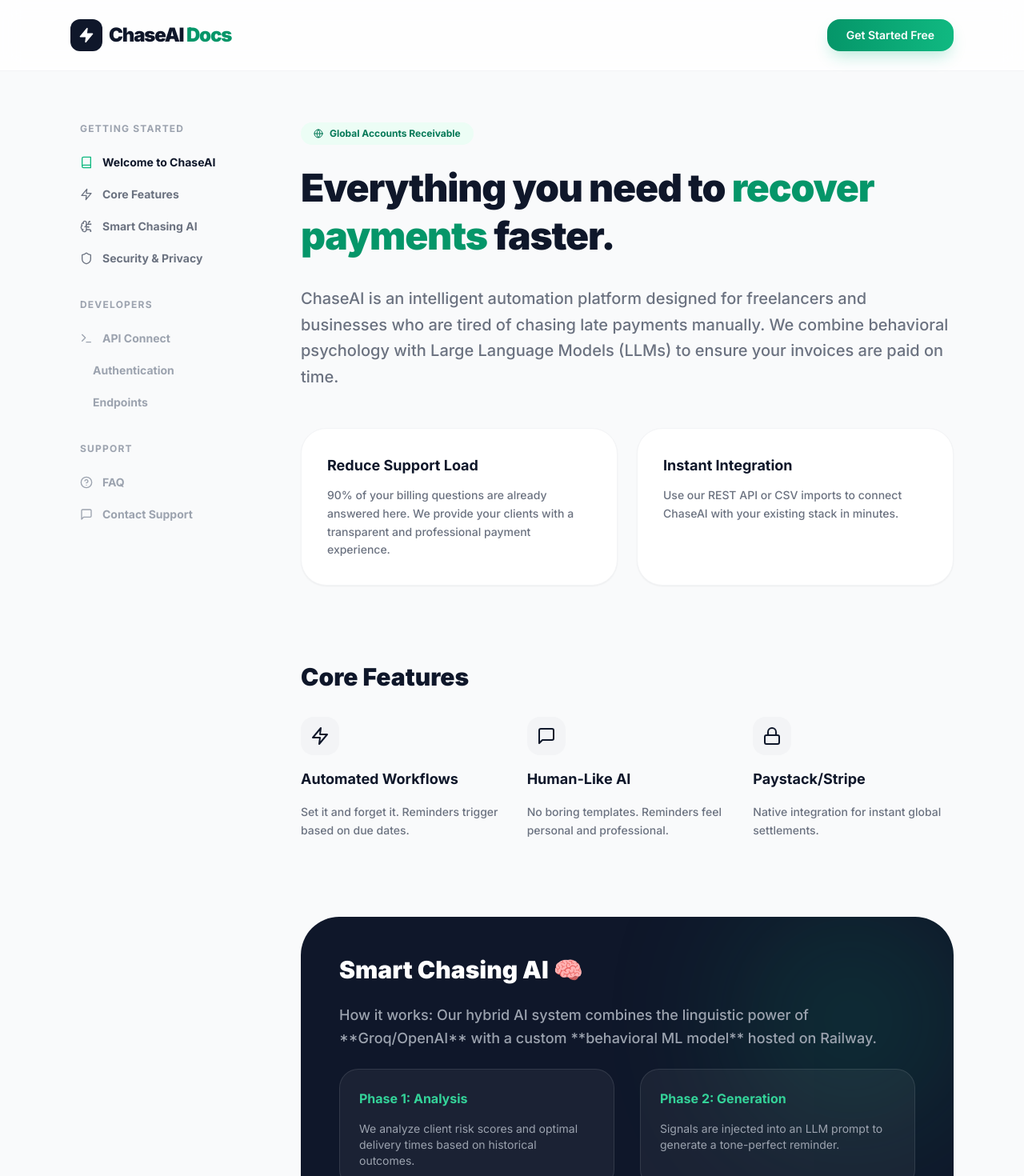
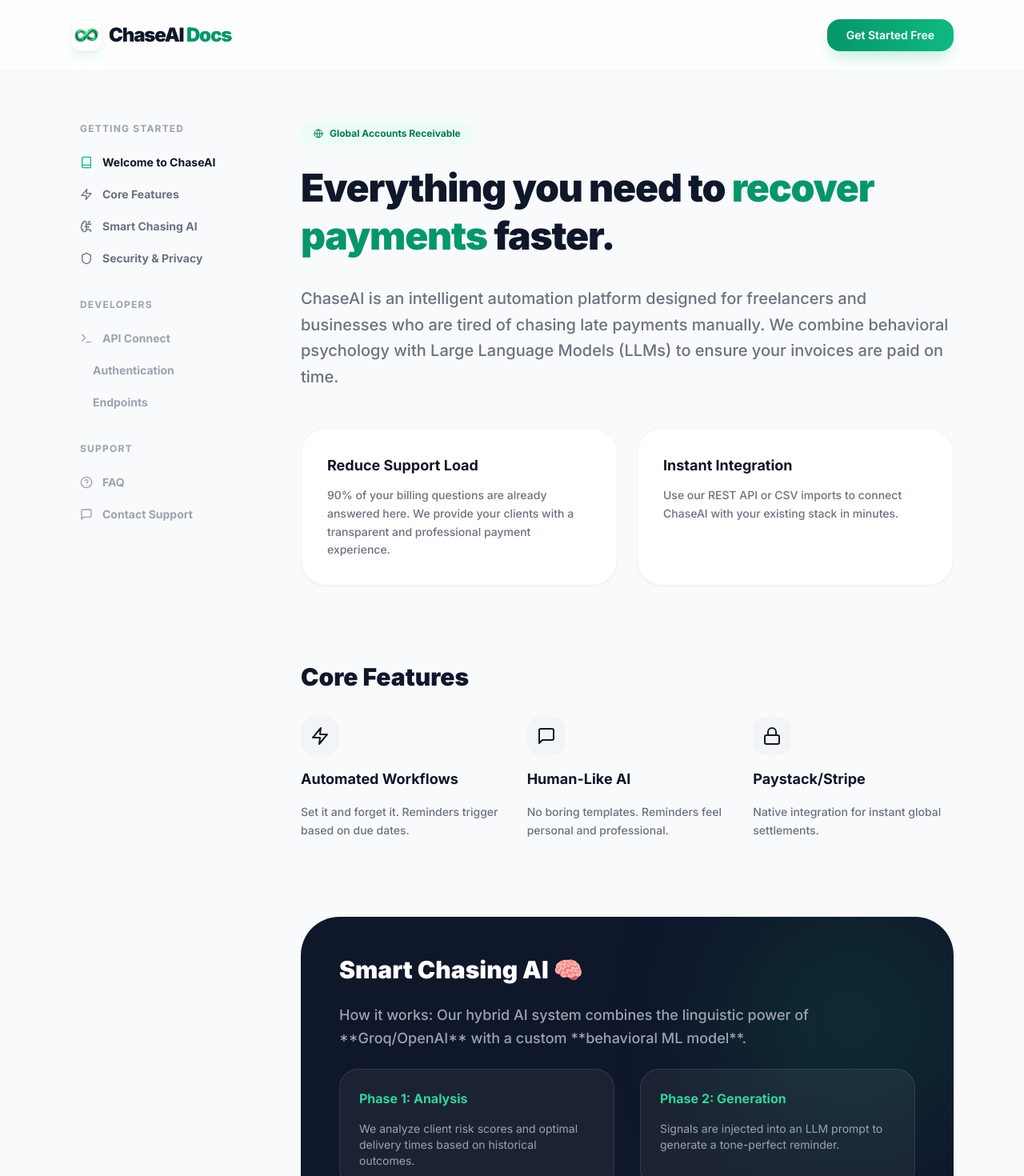
Before and after one commit to Udene1/ChaseAI, a Next.js app: page /docs in a window 1280 px wide. Shown: the top 1470 px of the page at 80% size. Built offline with nearby package versions, Linux system fonts and the light colour scheme.

Commit message:
fix: Refine branding and privacy in documentation hub
- Restore correct image-based logo
- Remove specific infrastructure details (Railway hosting)
- Remove specific support location (Lagos)

```diff
--- a/app/docs/page.tsx
+++ b/app/docs/page.tsx
@@ -1,6 +1,7 @@
 'use client';
 
 import Link from 'next/link';
+import Image from 'next/image';
 import {
     Book,
     Code2,
@@ -83,8 +84,14 @@
             <header className="bg-white border-b border-gray-100 py-6 sticky top-0 z-50 backdrop-blur-md bg-white/80">
                 <div className="max-w-6xl mx-auto px-6 flex items-center justify-between">
                     <Link href="/" className="flex items-center gap-2 group">
-                        <div className="w-10 h-10 bg-dark-900 rounded-xl flex items-center justify-center group-hover:scale-105 transition-transform">
-                            <Zap className="w-5 h-5 text-white fill-white" />
+                        <div className="w-10 h-10 bg-white rounded-xl flex items-center justify-center shadow-lg shadow-primary-500/10 overflow-hidden relative border border-gray-100 group-hover:scale-105 transition-transform">
+                            <Image
+                                src="/logo.png"
+                                alt="ChaseAI Logo"
+                                fill
+                                className="object-cover"
+                                priority
+                            />
                         </div>
                         <span className="text-2xl font-black text-dark-900 tracking-tighter">ChaseAI <span className="text-primary-600">Docs</span></span>
                     </Link>
@@ -193,7 +200,7 @@
                             <h2 className="text-3xl font-black">Smart Chasing AI 🧠</h2>
                             <p className="text-gray-400 text-lg leading-relaxed max-w-2xl font-medium">
                                 How it works: Our hybrid AI system combines the linguistic power of **Groq/OpenAI**
-                                with a custom **behavioral ML model** hosted on Railway.
+                                with a custom **behavioral ML model**.
                             </p>
                             <div className="grid grid-cols-1 md:grid-cols-2 gap-8 mt-12">
                                 <div className="space-y-4 p-6 bg-white/5 rounded-3xl border border-white/10">
@@ -367,7 +374,7 @@
                         {/* Final Support CTA */}
                         <div className="p-12 glass-card rounded-[40px] text-center border-primary-100 mt-20">
                             <h3 className="text-2xl font-black text-dark-900 mb-4">Still have questions?</h3>
-                            <p className="text-gray-500 font-medium mb-8">Our support team in Lagos is ready to help you recover your first 1M NGN.</p>
+                            <p className="text-gray-500 font-medium mb-8">Our support team is ready to help you recover your first 1M NGN.</p>
                             <a href="mailto:support@verimut.icu" className="inline-flex items-center gap-2 px-8 py-4 bg-dark-900 text-white rounded-2xl font-bold hover:scale-105 transition-all">
                                 <MessageSquare className="w-5 h-5" />
                                 support@verimut.icu
```
